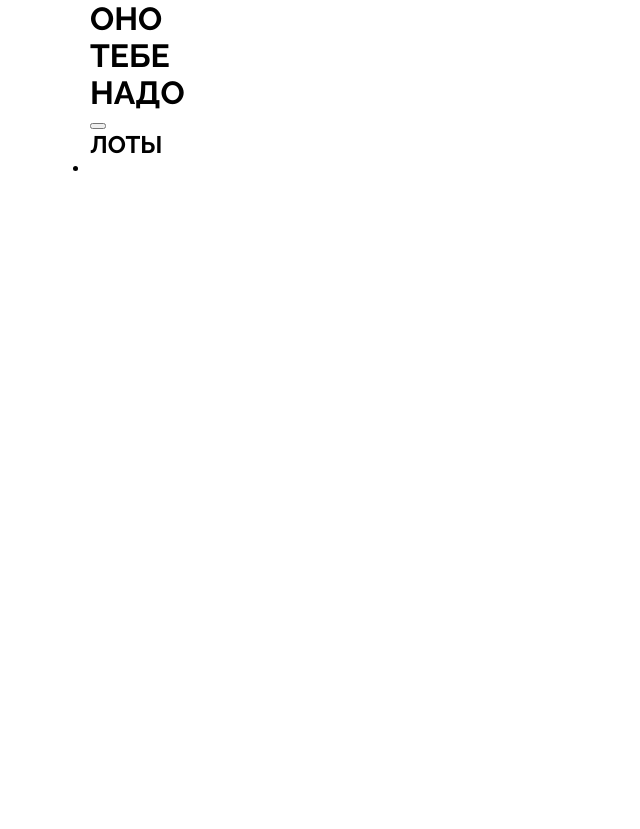
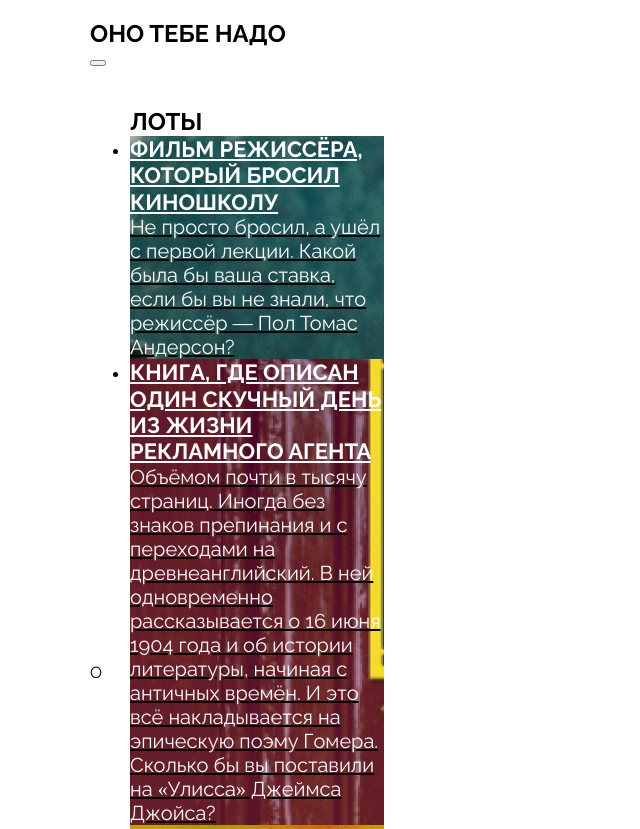
Before and after one commit to Nikklew/ono-tebe-nado-fd, a plain HTML site: page index.html in a window 1280 px wide. Shown: the top 829 px of the page, without its empty margins (0-640 px from the left). Before the commit the page ends 800 px from the top, so only its background shows below. Drawn offline with Linux system fonts and the light colour scheme.

Commit message:
Улучшена разметка и добавлены некоторые стили

```diff
--- a/index.html
+++ b/index.html
@@ -9,31 +9,59 @@
     <link rel="stylesheet" href="./styles/global.css">
     <link rel="stylesheet" href="./styles/style.css">
   </head>
-  <body>
+  <body class="page">
     <header class="header">
       <nav></nav>
-       <a href=""></a>
+       <a class="logo-link" href="#">
+        <img src="./images/logo-black.svg" alt="Оно тебе надо">
+       </a>
        <address></address>
       </header>
     <main>
-      <cover class="cover">
-        <h1>ОНО</h1>
-        <h1>ТЕБЕ</h1>
-        <h1>НАДО</h1>
+      <section class="cover">
+        <h1 class="title">ОНО ТЕБЕ НАДО</h1>
+
+
         <div class="description">
           <p></p>
           <button></button>
         </div>
-      </cover>
-      <lots class="lots">
-       <h2>ЛОТЫ</h2>
-       <ul>
-        <li></li>
+      </section>
+      <section class="lots">
+       <h2 class="lots__heading">ЛОТЫ</h2>
+       <ul class="lots__card-list">
+        <li class="lots__card-list-item">
+          <a href="#" class="card-link">
+            <article class="card card_type_film">
+              <h3 class="card__title">Фильм режиссёра, который бросил киношколу</h3>
+              <p class="card__text">Не просто бросил, а ушёл с первой лекции. Какой была бы ваша ставка, если бы вы не знали, что режиссёр — Пол Томас Андерсон?</p>
+              <div class="overlay"></div>
+            </article>
+          </a>
+        </li>
+        <li class="lots__card-list-item">
+          <a href="#" class="card-link">
+            <article class="card card_type_book">
+              <h3 class="card__title">Книга, где описан один скучный день из жизни рекламного агента</h3>
+              <p class="card__text">Объёмом почти в тысячу страниц. Иногда без знаков препинания и с переходами на древнеанглийский. В ней одновременно рассказывается о 16 июня 1904 года и об истории литературы, начиная с античных времён. И это всё накладывается на эпическую поэму Гомера. Сколько бы вы поставили на «Улисса» Джеймса Джойса?</p>
+              <div class="overlay"></div>
+            </article>
+          </a>
+        </li>
+        <li class="lots__card-list-item">
+          <a href="#" class="card-link">
+            <article class="card card_type_picture">
+              <h3 class="card__title">Картина, которую повторит даже 5-летний сын маминой подруги</h3>
+              <p class="card__text">Ну действительно, там линия, тут кружочек, а здесь и вовсе что-то похожее на инфузорию-туфельку. Никаких полей, лесов, котиков... Сколько бы вы на такое поставили, если бы не знали, что это — одна из революционных работ Кандинского?</p>
+              <div class="overlay"></div>
+            </article>
+          </a>
+        </li>
        </ul>
-      </lots>
-      <about class="about"> </about>
+      </section>
+      <section class="about">О </section>
     </main>
-    <footer>
+    <footer class="footer">
       <address></address>
       <nav></nav>
 
--- a/styles/style.css
+++ b/styles/style.css
@@ -1 +1,74 @@
-/* место для вашего кода */
+.page {
+
+}
+
+.header {
+    display: grid;
+    grid-template-columns: 1fr min-content 1fr;
+    align-items: center;
+    padding: 0;
+
+}
+
+.lots {
+    display: flex;
+    flex-direction: column;
+    justify-content: space-between;
+    width: 334px;
+    height: 596px;
+    background-repeat: repeat;
+    background-size: cover;
+    background-position: center;
+    padding: 40px;
+}
+
+.lots__heading {
+
+}
+
+.lots__card-list {
+
+}
+
+.lots__card-list-item {
+
+}
+
+.card__title {
+    font-family: "Raleway";
+    font-style: normal;
+    font-weight: 700;
+    font-size: 22px;
+    line-height: 120%;
+    text-decoration-line: underline;
+    text-transform: uppercase;
+    color: #fff;
+    z-index: 1;
+}
+
+.card__text {
+    position: relative;
+    font-family: "Raleway";
+    font-style: normal;
+    font-weight: 400;
+    font-size: 20px;
+    line-height: 120%;
+    color: #fff;
+    z-index: 1;
+
+}
+.card_type_film {
+    background-image: url(../images/card-lot-01.jpg);
+}
+
+.card_type_book {
+    background-image: url(../images/card-lot-02.jpg);
+}
+
+.card_type_picture {
+    background-image: url(../images/card-lot-03.jpg);
+}
+
+.lots__look-more-link{
+
+}
```
